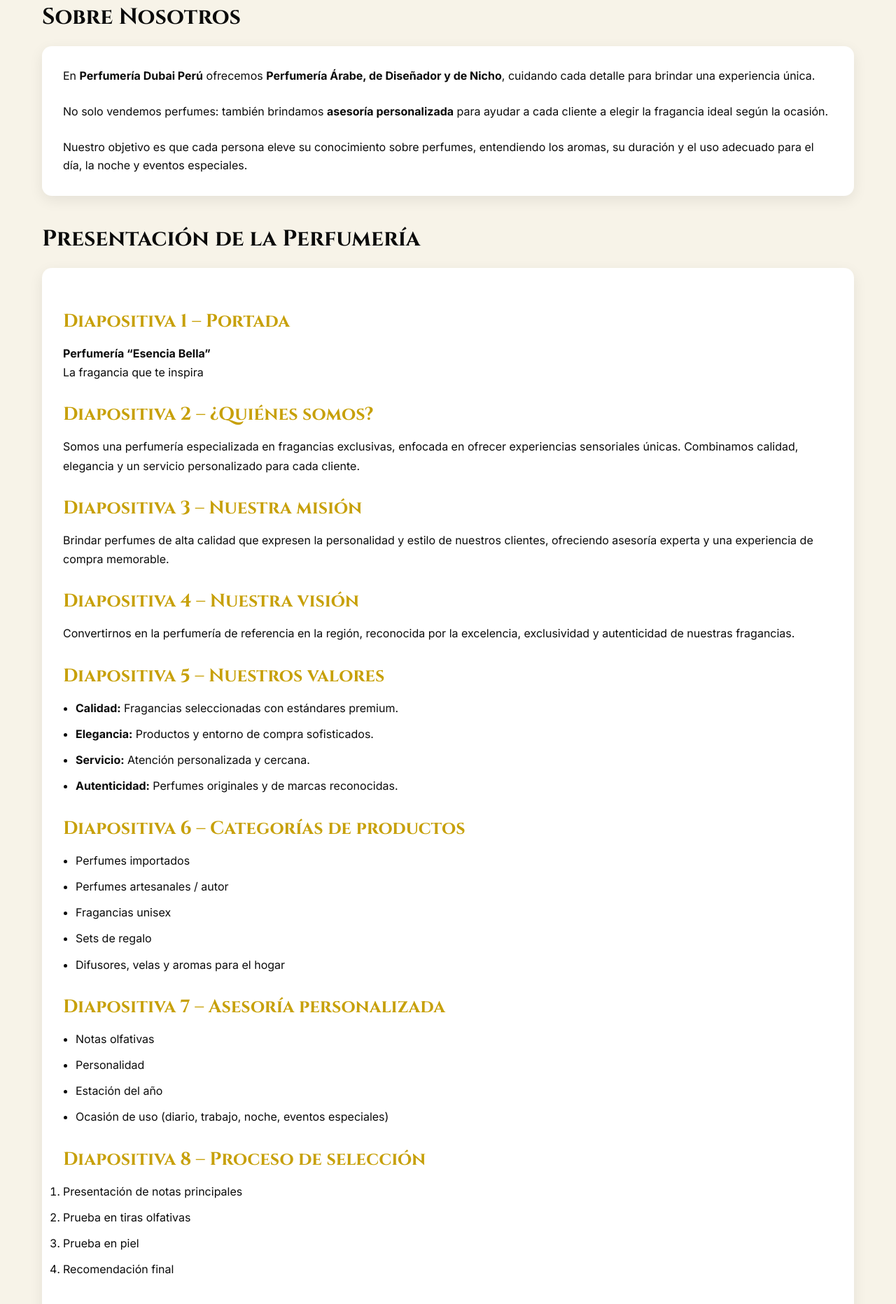
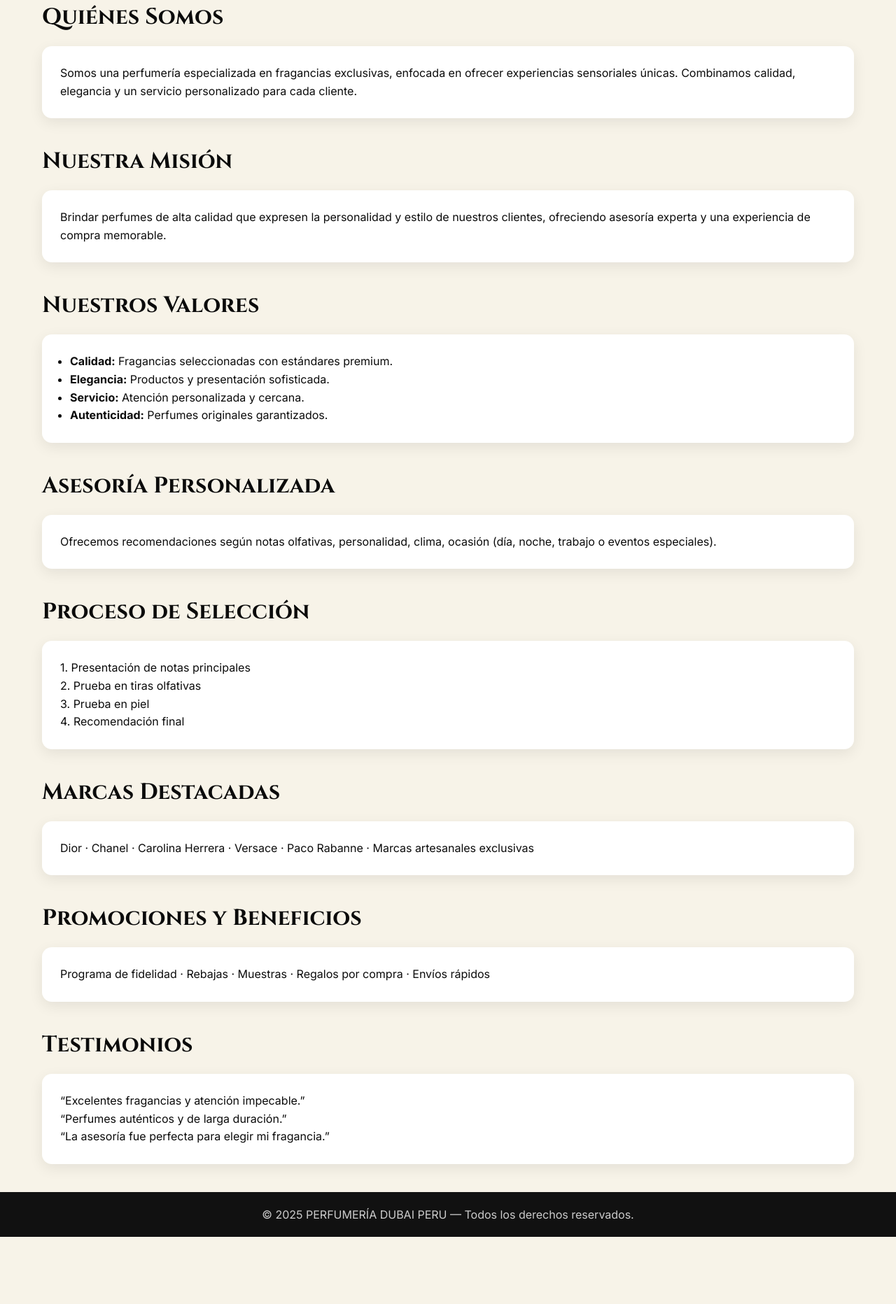
Before and after one commit to esteban456/PERFUMER-A-DUBAI-PERU, a website: page index.html in a window 1280 px wide. Shown: the part 880-2744 px from the top of the page at 70% size. After the commit the page ends 2648 px from the top, so only its background shows below. Drawn offline with Linux system fonts and the light colour scheme.

Commit message:
Update index.html

```diff
--- a/index.html
+++ b/index.html
@@ -8,7 +8,6 @@
 <link href="https://fonts.googleapis.com/css2?family=Inter:wght@300;400;600;700&family=Cinzel:wght@400;700&display=swap" rel="stylesheet">
 
 <style>
-/* ====== ESTILOS ====== */
 :root{
  --black:#0b0b0b;
  --gold:#c7a008;
@@ -170,6 +169,15 @@ body{
  margin-bottom:20px;
 }
 
+.block{
+ background:white;
+ padding:26px;
+ border-radius:var(--radius);
+ box-shadow:0 6px 20px rgba(0,0,0,0.08);
+ line-height:1.6;
+ margin-bottom:24px;
+}
+
 .products{
  display:grid;
  grid-template-columns:repeat(auto-fill,minmax(240px,1fr));
@@ -198,14 +206,6 @@ body{
 
 .price{color:var(--gold);font-weight:800;margin-top:8px;}
 
-.sobre{
- background:white;
- padding:30px;
- border-radius:var(--radius);
- box-shadow:0 6px 20px rgba(0,0,0,0.08);
- line-height:1.6;
-}
-
 .footer{
  background:#111;
  color:#ccc;
@@ -214,37 +214,7 @@ body{
  margin-top:40px;
 }
 
-/* ===== SECCIÓN PRESENTACIÓN ===== */
-.presentacion{
- background:white;
- padding:30px;
- border-radius:var(--radius);
- box-shadow:0 6px 20px rgba(0,0,0,0.08);
- line-height:1.7;
- margin-top:20px;
-}
-
-.presentacion h3{
- font-family:Cinzel;
- font-size:26px;
- margin-top:25px;
- color:var(--gold);
-}
-
-.presentacion p, .presentacion li{
- font-size:16px;
- margin:10px 0;
-}
-
-.presentacion ul{
- padding-left:18px;
-}
-
-.presentacion li{
- margin-bottom:8px;
-}
-
-/* ===== BOTÓN DE WHATSAPP ===== */
+/* WHATSAPP */
 .whatsapp-btn{
  position: fixed;
  bottom: 20px;
@@ -268,13 +238,22 @@ body{
  transform: scale(1.12);
 }
 
-/* ====== RESPONSIVE ====== */
-@media (max-width:800px){
-  .hero h2{font-size:40px}
-  .presentacion h3{font-size:22px}
-  .presentacion p{font-size:14px}
+/* RESPONSIVE */
+@media (max-width:1100px){
+  .hero h2{font-size:48px}
+  .hero{height:65vh}
 }
 
+@media (max-width:800px){
+  .header .inner{padding:0 16px}
+  .hero{height:56vh;background-position:center 30%}
+  .hero h2{font-size:40px}
+}
+
+@media (max-width:420px){
+  .hero h2{font-size:28px}
+  .hero{height:46vh}
+}
 </style>
 </head>
 
@@ -309,117 +288,78 @@ body{
  <div class="products" id="destacados"></div>
 </section>
 
+<!-- QUIÉNES SOMOS -->
 <section class="section fade-scroll">
- <h2>Sobre Nosotros</h2>
-
- <div class="sobre">
- En <b>Perfumería Dubai Perú</b> ofrecemos <b>Perfumería Árabe, de Diseñador y de Nicho</b>, cuidando cada detalle para brindar una experiencia única.
- <br><br>
- No solo vendemos perfumes: también brindamos <b>asesoría personalizada</b> para ayudar a cada cliente a elegir la fragancia ideal según la ocasión.
- <br><br>
- Nuestro objetivo es que cada persona eleve su conocimiento sobre perfumes, entendiendo los aromas, su duración y el uso adecuado para el día, la noche y eventos especiales.
+ <h2>Quiénes Somos</h2>
+ <div class="block">
+   Somos una perfumería especializada en fragancias exclusivas, enfocada en ofrecer experiencias sensoriales únicas.
+   Combinamos calidad, elegancia y un servicio personalizado para cada cliente.
  </div>
 </section>
 
-<!-- ========================= -->
-<!--   SECCIÓN PRESENTACIÓN   -->
-<!-- ========================= -->
+<!-- MISIÓN -->
+<section class="section fade-scroll">
+ <h2>Nuestra Misión</h2>
+ <div class="block">
+   Brindar perfumes de alta calidad que expresen la personalidad y estilo de nuestros clientes, ofreciendo asesoría experta y una experiencia de compra memorable.
+ </div>
+</section>
 
+<!-- VALORES -->
 <section class="section fade-scroll">
- <h2>Presentación de la Perfumería</h2>
+ <h2>Nuestros Valores</h2>
+ <div class="block">
+   <ul style="margin-left:14px;">
+     <li><b>Calidad:</b> Fragancias seleccionadas con estándares premium.</li>
+     <li><b>Elegancia:</b> Productos y presentación sofisticada.</li>
+     <li><b>Servicio:</b> Atención personalizada y cercana.</li>
+     <li><b>Autenticidad:</b> Perfumes originales garantizados.</li>
+   </ul>
+ </div>
+</section>
 
- <div class="presentacion">
+<!-- ASESORÍA -->
+<section class="section fade-scroll">
+ <h2>Asesoría Personalizada</h2>
+ <div class="block">
+   Ofrecemos recomendaciones según notas olfativas, personalidad, clima, ocasión (día, noche, trabajo o eventos especiales).
+ </div>
+</section>
 
-  <h3>Diapositiva 1 – Portada</h3>
-  <p><b>Perfumería “Esencia Bella”</b><br>La fragancia que te inspira</p>
+<!-- PROCESO -->
+<section class="section fade-scroll">
+ <h2>Proceso de Selección</h2>
+ <div class="block">
+   1. Presentación de notas principales<br>
+   2. Prueba en tiras olfativas<br>
+   3. Prueba en piel<br>
+   4. Recomendación final<br>
+ </div>
+</section>
 
-  <h3>Diapositiva 2 – ¿Quiénes somos?</h3>
-  <p>
-   Somos una perfumería especializada en fragancias exclusivas, enfocada en ofrecer experiencias sensoriales únicas.
-   Combinamos calidad, elegancia y un servicio personalizado para cada cliente.
-  </p>
+<!-- MARCAS -->
+<section class="section fade-scroll">
+ <h2>Marcas Destacadas</h2>
+ <div class="block">
+   Dior · Chanel · Carolina Herrera · Versace · Paco Rabanne · Marcas artesanales exclusivas
+ </div>
+</section>
 
-  <h3>Diapositiva 3 – Nuestra misión</h3>
-  <p>
-   Brindar perfumes de alta calidad que expresen la personalidad y estilo de nuestros clientes, ofreciendo asesoría experta y una experiencia de compra memorable.
-  </p>
+<!-- PROMOCIONES -->
+<section class="section fade-scroll">
+ <h2>Promociones y Beneficios</h2>
+ <div class="block">
+   Programa de fidelidad · Rebajas · Muestras · Regalos por compra · Envíos rápidos
+ </div>
+</section>
 
-  <h3>Diapositiva 4 – Nuestra visión</h3>
-  <p>
-   Convertirnos en la perfumería de referencia en la región, reconocida por la excelencia, exclusividad y autenticidad de nuestras fragancias.
-  </p>
-
-  <h3>Diapositiva 5 – Nuestros valores</h3>
-  <ul>
-   <li><b>Calidad:</b> Fragancias seleccionadas con estándares premium.</li>
-   <li><b>Elegancia:</b> Productos y entorno de compra sofisticados.</li>
-   <li><b>Servicio:</b> Atención personalizada y cercana.</li>
-   <li><b>Autenticidad:</b> Perfumes originales y de marcas reconocidas.</li>
-  </ul>
-
-  <h3>Diapositiva 6 – Categorías de productos</h3>
-  <ul>
-   <li>Perfumes importados</li>
-   <li>Perfumes artesanales / autor</li>
-   <li>Fragancias unisex</li>
-   <li>Sets de regalo</li>
-   <li>Difusores, velas y aromas para el hogar</li>
-  </ul>
-
-  <h3>Diapositiva 7 – Asesoría personalizada</h3>
-  <ul>
-   <li>Notas olfativas</li>
-   <li>Personalidad</li>
-   <li>Estación del año</li>
-   <li>Ocasión de uso (diario, trabajo, noche, eventos especiales)</li>
-  </ul>
-
-  <h3>Diapositiva 8 – Proceso de selección</h3>
-  <ol>
-   <li>Presentación de notas principales</li>
-   <li>Prueba en tiras olfativas</li>
-   <li>Prueba en piel</li>
-   <li>Recomendación final</li>
-  </ol>
-
-  <h3>Diapositiva 9 – Marcas destacadas</h3>
-  <ul>
-   <li>Dior</li>
-   <li>Chanel</li>
-   <li>Carolina Herrera</li>
-   <li>Versace</li>
-   <li>Paco Rabanne</li>
-   <li>Fragancias artesanales exclusivas</li>
-  </ul>
-
-  <h3>Diapositiva 10 – Promociones y beneficios</h3>
-  <ul>
-   <li>Programa de fidelidad</li>
-   <li>Rebajas estacionales</li>
-   <li>Muestras gratuitas</li>
-   <li>Regalos por compra</li>
-   <li>Envíos a domicilio</li>
-  </ul>
-
-  <h3>Diapositiva 11 – Testimonios</h3>
-  <ul>
-   <li>“Excelentes fragancias y atención impecable.”</li>
-   <li>“Siempre encuentro perfumes auténticos y de larga duración.”</li>
-   <li>“Me encanta la asesoría personalizada.”</li>
-  </ul>
-
-  <h3>Diapositiva 12 – Contacto</h3>
-  <p>
-   <b>Perfumería Esencia Bella</b><br>
-   Dirección: (colocar dirección)<br>
-   Teléfono: (número)<br>
-   Redes sociales: Instagram, Facebook, TikTok<br>
-   Correo: (email)
-  </p>
-
-  <h3>Diapositiva 13 – Cierre</h3>
-  <p>✨ Gracias por su atención — Descubre tu esencia con nosotros ✨</p>
-
+<!-- TESTIMONIOS -->
+<section class="section fade-scroll">
+ <h2>Testimonios</h2>
+ <div class="block">
+   “Excelentes fragancias y atención impecable.”<br>
+   “Perfumes auténticos y de larga duración.”<br>
+   “La asesoría fue perfecta para elegir mi fragancia.”<br>
  </div>
 </section>
 
@@ -485,7 +425,6 @@ const observer = new IntersectionObserver(entries=>{
  });
 });
 document.querySelectorAll(".fade-scroll").forEach(el=>observer.observe(el));
-
 </script>
 
 </body>
```
